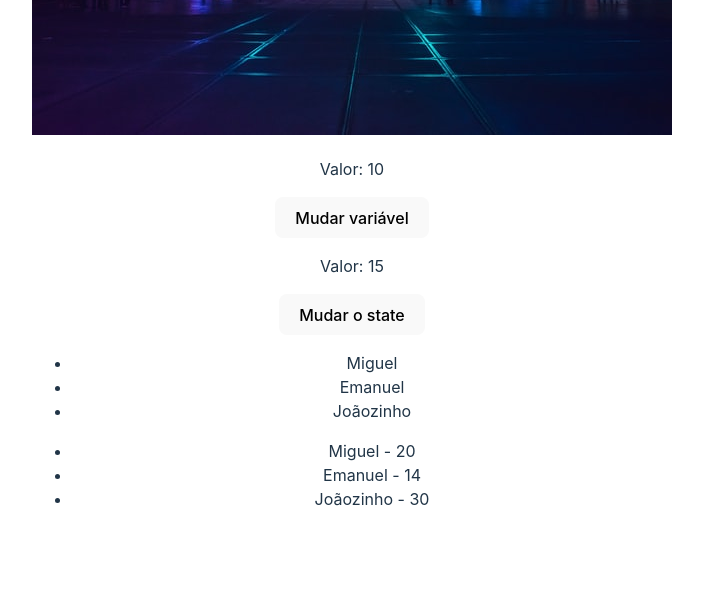
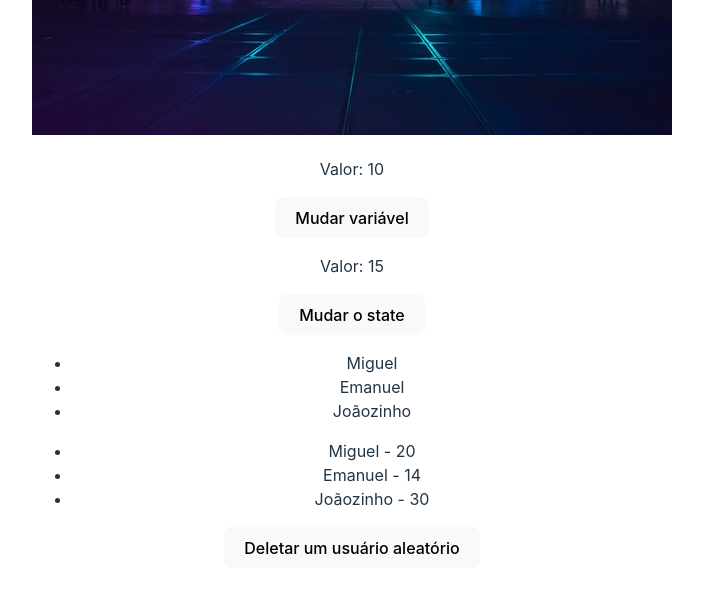
Before and after one commit to NedcloarBR-Study/Udemy-ReactZeroMaestria, a React (Vite) app in the folder 3_AVANCANDO/avancando/: page / in a window 1280 px wide. Shown: the part 882-1474 px from the top of the page, without its empty margins (288-991 px from the left). Built offline with nearby package versions, Linux system fonts and the light colour scheme.

Commit message:
feat: add aula07 - previous state

```diff
--- a/3_AVANCANDO/avancando/src/components/ListRender.jsx
+++ b/3_AVANCANDO/avancando/src/components/ListRender.jsx
@@ -3,11 +3,22 @@ import { useState } from "react";
 const ListRender = () => {
   const [list] = useState(["Miguel", "Emanuel", "Joãozinho"]);
 
-  const [users] = useState([
+  const [users, setUsers] = useState([
     { id: 1, name: "Miguel", age: 20 },
     { id: 2, name: "Emanuel", age: 14 },
     { id: 3, name: "Joãozinho", age: 30 },
   ])
+
+  const deleteRandom = () => {
+    const randomIndex = Math.floor(Math.random() * 4)
+    setUsers((prevUsers) => {
+      console.log(prevUsers)
+      return prevUsers.filter((user) => {
+        return randomIndex !== user.id
+      })
+    })
+  }
+
 
   return (
     <div>
@@ -21,6 +32,7 @@ const ListRender = () => {
           <li key={user.id}>{user.name} - {user.age}</li>
         ))}
       </ul>
+      <button onClick={deleteRandom}>Deletar um usuário aleatório</button>
     </div>
   );
 }
```
Also changed, not shown: 1 other file (tests, documents, lock files or other folders).
